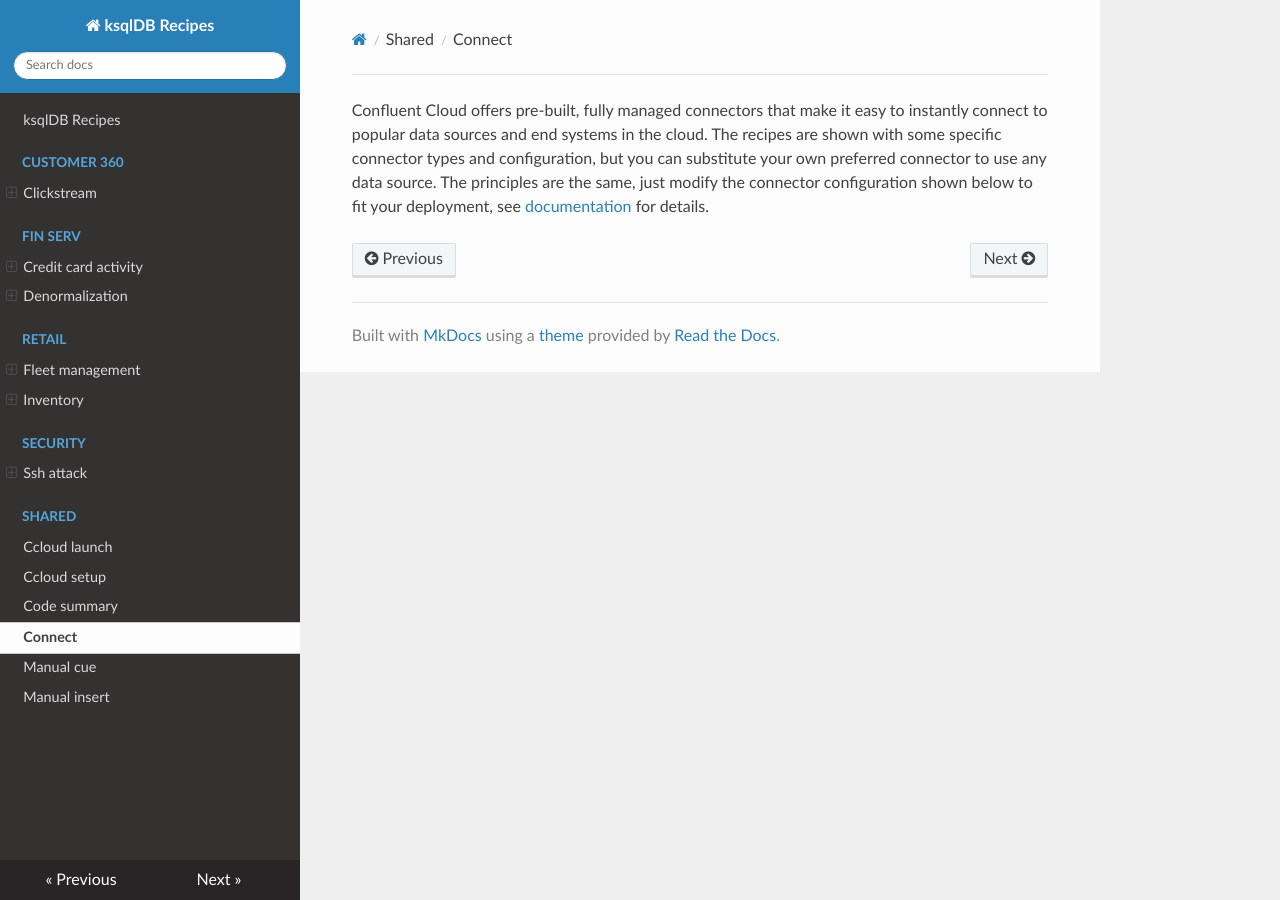
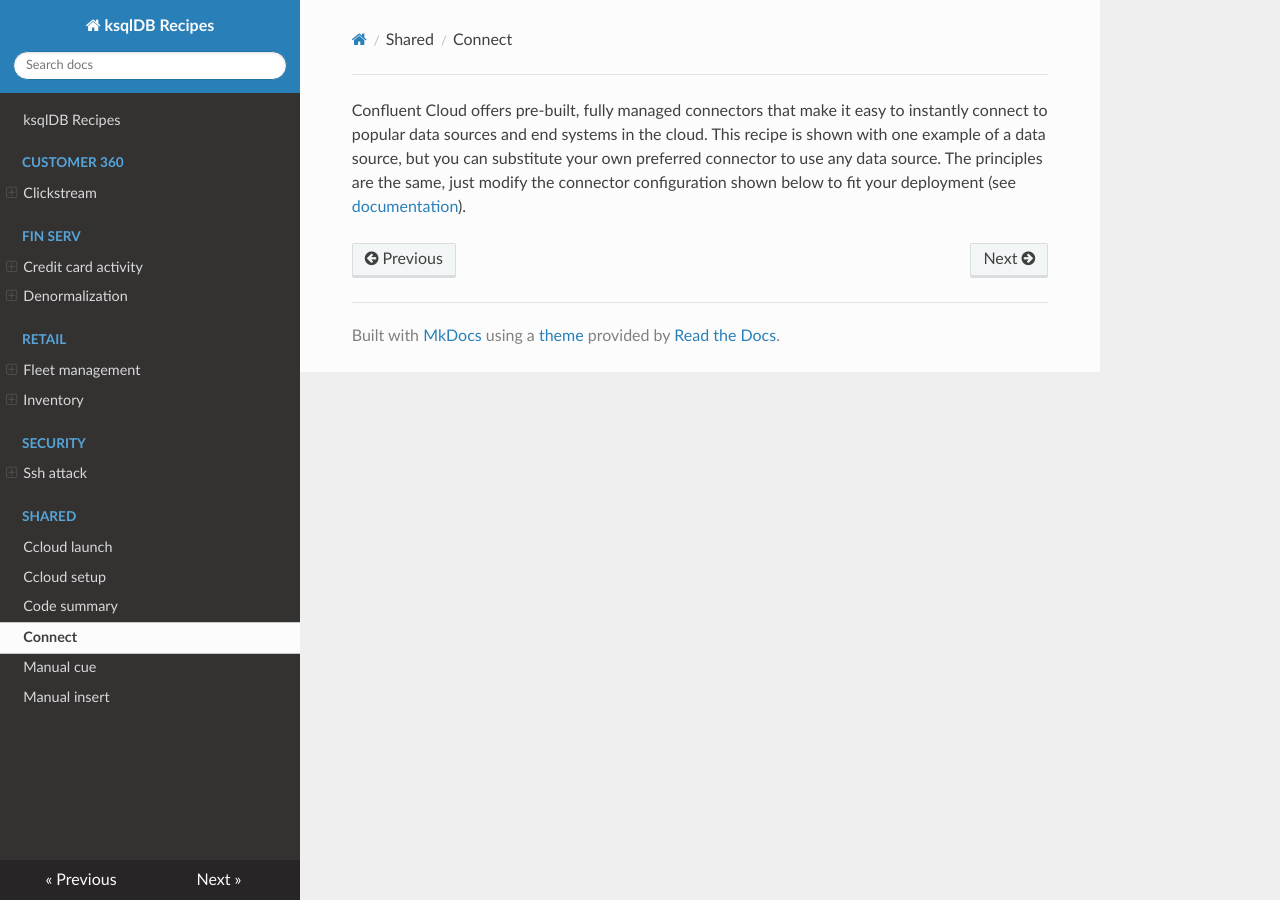
Before and after one commit to confluentinc/ksqldb-recipes, an MkDocs documentation site: the page built from docs/shared/connect.md, in a window 1280 px wide. Built offline with MkDocs 1.6.1, drawn with Linux system fonts in a browser that asks for light colours; nearby versions of some CDN libraries.

```diff
--- a/docs/shared/connect.md
+++ b/docs/shared/connect.md
@@ -1,3 +1,3 @@
 Confluent Cloud offers pre-built, fully managed connectors that make it easy to instantly connect to popular data sources and end systems in the cloud.
-The recipes are shown with some specific connector types and configuration, but you can substitute your own preferred connector to use any data source.
-The principles are the same, just modify the connector configuration shown below to fit your deployment, see [documentation](https://docs.confluent.io/cloud/current/connectors/index.html) for details.
+This recipe is shown with one example of a data source, but you can substitute your own preferred connector to use any data source.
+The principles are the same, just modify the connector configuration shown below to fit your deployment (see [documentation](https://docs.confluent.io/cloud/current/connectors/index.html)).
```
Also changed, not shown: docs/retail/fleet_management/index.md (+4 -4 lines), docs/security/ssh-attack/docker-compose.yml (+1 -6 lines), docs/shared/code_summary.md (+1 -1 lines), docs/shared/manual_insert.md (+1 -1 lines), 5 other files.
